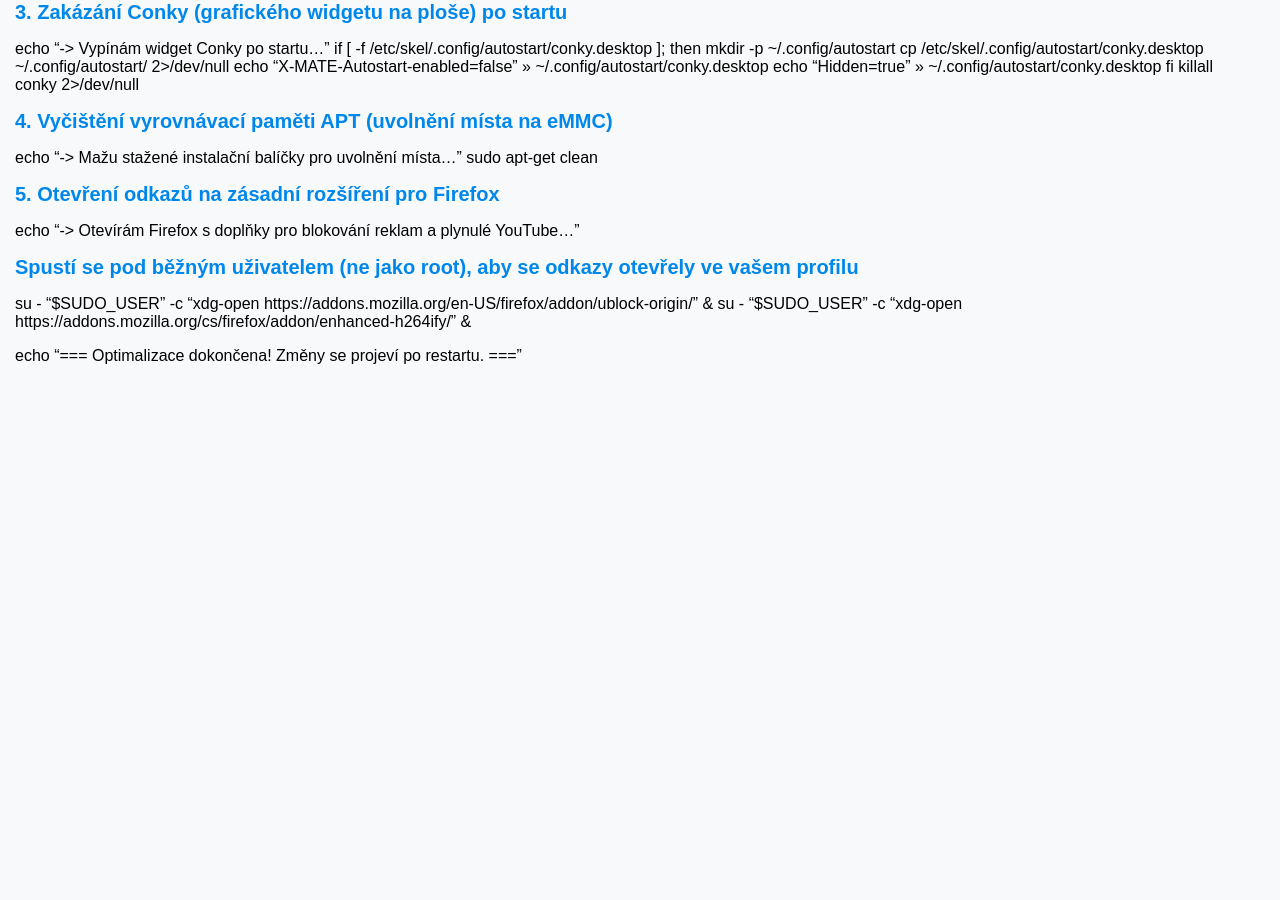
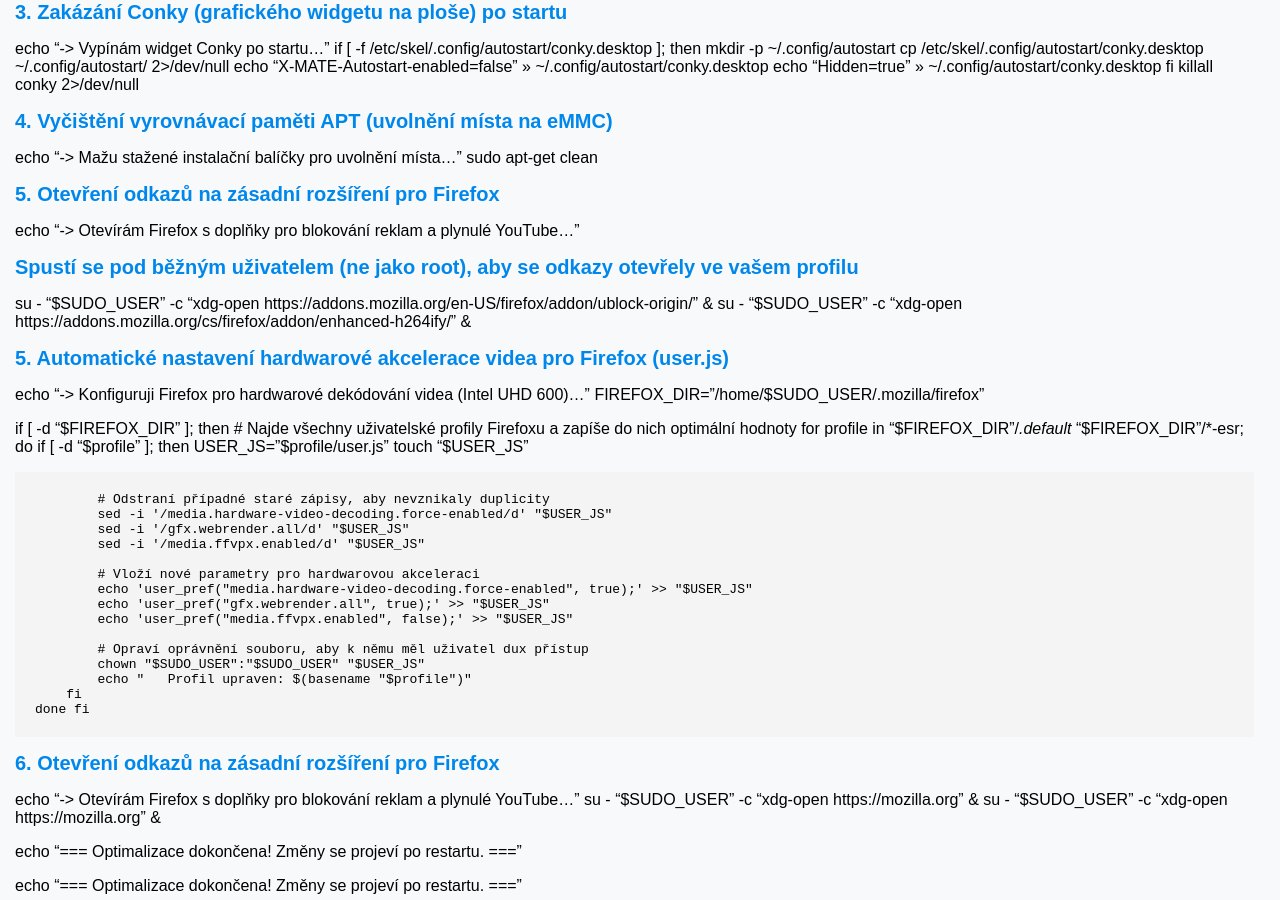
Before and after one commit to bedjan/bedjan.github.io, a Jekyll site: the page built from mx.md, in a window 1280 px wide and 900 px high, scrolled down 3584 px. Built offline with Jekyll 4.4.1, drawn with Linux system fonts in a browser that asks for light colours; our own code applies the rules of GitHub Pages for plain Markdown files; before the commit the page ends 3965 px from its top, so only the background shows below that.

Commit message:
Update mx.md

```diff
--- a/mx.md
+++ b/mx.md
@@ -198,4 +198,39 @@
 su - "$SUDO_USER" -c "xdg-open https://addons.mozilla.org/en-US/firefox/addon/ublock-origin/" &
 su - "$SUDO_USER" -c "xdg-open https://addons.mozilla.org/cs/firefox/addon/enhanced-h264ify/" &
 
+# 5. Automatické nastavení hardwarové akcelerace videa pro Firefox (user.js)
+echo "-> Konfiguruji Firefox pro hardwarové dekódování videa (Intel UHD 600)..."
+FIREFOX_DIR="/home/$SUDO_USER/.mozilla/firefox"
+
+if [ -d "$FIREFOX_DIR" ]; then
+    # Najde všechny uživatelské profily Firefoxu a zapíše do nich optimální hodnoty
+    for profile in "$FIREFOX_DIR"/*.default* "$FIREFOX_DIR"/*-esr; do
+        if [ -d "$profile" ]; then
+            USER_JS="$profile/user.js"
+            touch "$USER_JS"
+
+            # Odstraní případné staré zápisy, aby nevznikaly duplicity
+            sed -i '/media.hardware-video-decoding.force-enabled/d' "$USER_JS"
+            sed -i '/gfx.webrender.all/d' "$USER_JS"
+            sed -i '/media.ffvpx.enabled/d' "$USER_JS"
+
+            # Vloží nové parametry pro hardwarovou akceleraci
+            echo 'user_pref("media.hardware-video-decoding.force-enabled", true);' >> "$USER_JS"
+            echo 'user_pref("gfx.webrender.all", true);' >> "$USER_JS"
+            echo 'user_pref("media.ffvpx.enabled", false);' >> "$USER_JS"
+
+            # Opraví oprávnění souboru, aby k němu měl uživatel dux přístup
+            chown "$SUDO_USER":"$SUDO_USER" "$USER_JS"
+            echo "   Profil upraven: $(basename "$profile")"
+        fi
+    done
+fi
+
+# 6. Otevření odkazů na zásadní rozšíření pro Firefox
+echo "-> Otevírám Firefox s doplňky pro blokování reklam a plynulé YouTube..."
+su - "$SUDO_USER" -c "xdg-open https://mozilla.org" &
+su - "$SUDO_USER" -c "xdg-open https://mozilla.org" &
+
 echo "=== Optimalizace dokončena! Změny se projeví po restartu. ==="
+
+echo "=== Optimalizace dokončena! Změny se projeví po restartu. ==="
```
